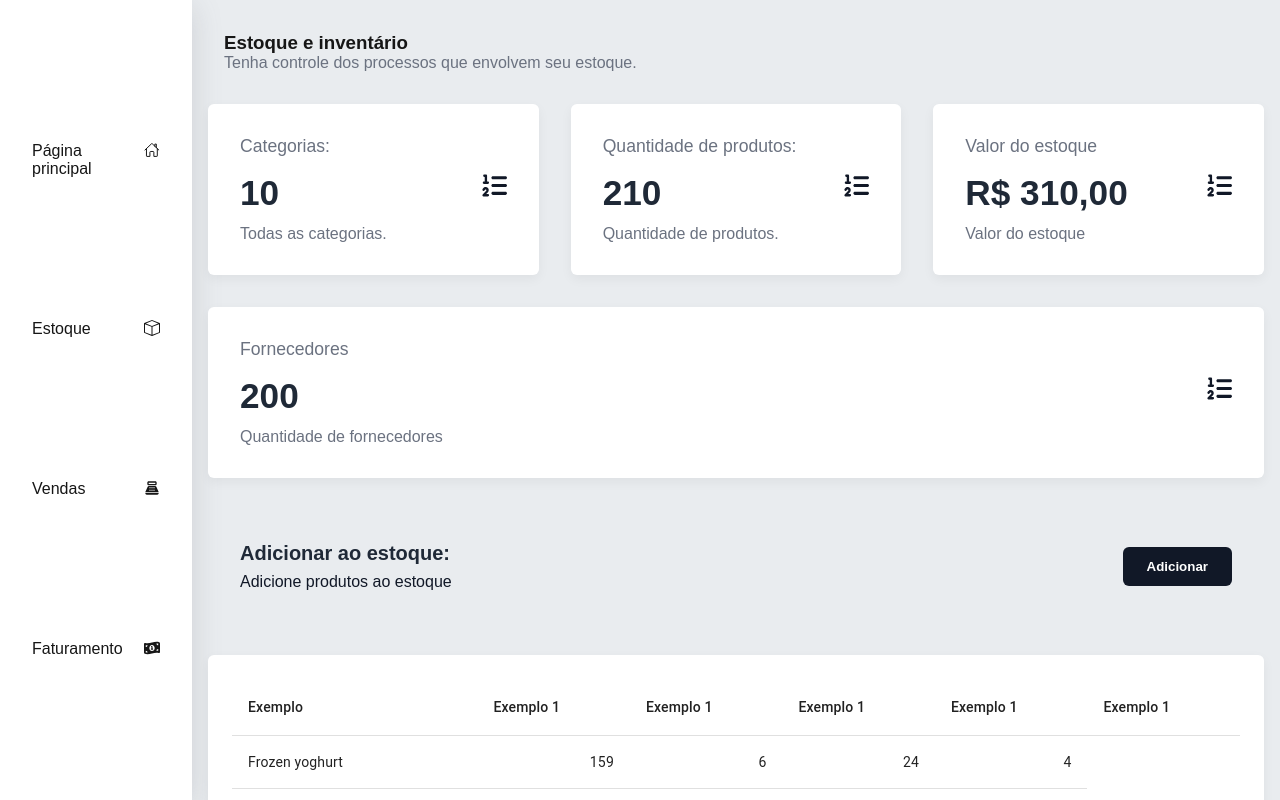
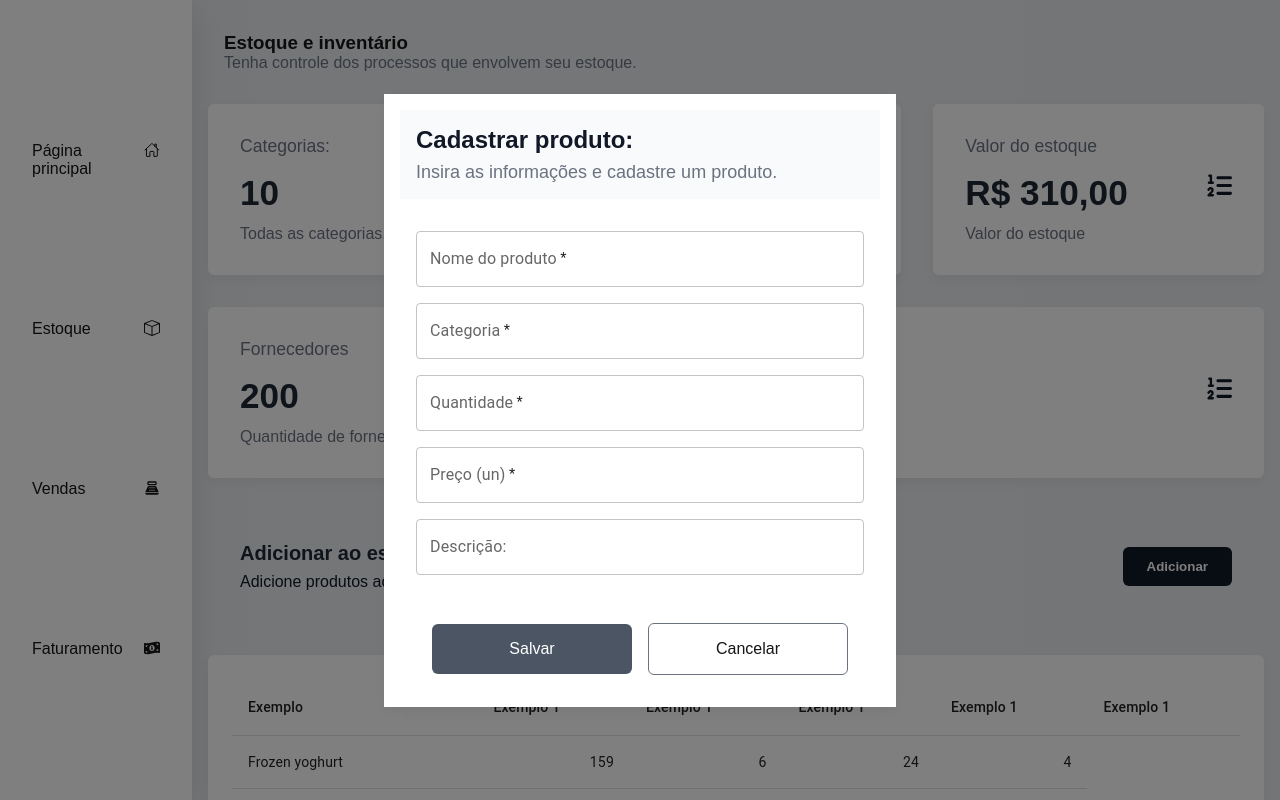
Before and after one commit to pnzrfst/pdv, a Next.js app: page /stock in a window 1280 px wide. Both pictures are taken after a click on the button "Adicionar". Built offline with nearby package versions, Linux system fonts and the light colour scheme.

Commit message:
feat: add some components

```diff
--- a/src/app/(private-routes)/stock/page.tsx
+++ b/src/app/(private-routes)/stock/page.tsx
@@ -1,8 +1,13 @@
+"use client";
 import TableComponent from "@/components/TableComponent";
 import styles from "./page.module.css";
 import { FaListOl } from "react-icons/fa6";
+import FormComponent from "@/components/FormComponent";
+import { useState } from "react";
 
 export default function Stock() {
+  const [isOpen, setIsOpen] = useState<boolean>(false);
+
   return (
     <div>
       <header className={styles.header}>
@@ -24,17 +29,15 @@ export default function Stock() {
               <h4 className={styles.h4}>Quantidade de produtos:</h4>
               <div className={styles.headerBox}>
                 <h1 className={styles.h1}>210</h1>
-                <FaListOl className={styles.svg}  size={25} />
+                <FaListOl className={styles.svg} size={25} />
               </div>
-              <p className={styles.p}>
-                Quantidade de produtos.
-              </p>
+              <p className={styles.p}>Quantidade de produtos.</p>
             </li>
             <li className={styles.aboutTopBox}>
               <h4 className={styles.h4}>Valor do estoque</h4>
               <div className={styles.headerBox}>
                 <h1 className={styles.h1}>R$ 310,00</h1>
-                <FaListOl className={styles.svg}  size={25} />
+                <FaListOl className={styles.svg} size={25} />
               </div>
               <p className={styles.p}>Valor do estoque</p>
             </li>
@@ -42,7 +45,7 @@ export default function Stock() {
               <h4 className={styles.h4}>Fornecedores</h4>
               <div className={styles.headerBox}>
                 <h1 className={styles.h1}>200</h1>
-                <FaListOl className={styles.svg}  size={25} />
+                <FaListOl className={styles.svg} size={25} />
               </div>
               <p className={styles.p}>Quantidade de fornecedores</p>
             </li>
@@ -51,14 +54,31 @@ export default function Stock() {
         <section className={styles.addToInventory}>
           <div className={styles.addProductContainer}>
             <div className={styles.info}>
-              <h3 className={styles.titleAddToInventory}>Adicionar ao estoque: </h3>
-              <p className={styles.pAddToInventory}>Adicione produtos ao estoque</p>
+              <h3 className={styles.titleAddToInventory}>
+                Adicionar ao estoque:{" "}
+              </h3>
+              <p className={styles.pAddToInventory}>
+                Adicione produtos ao estoque
+              </p>
             </div>
-            <button className={styles.addNewProduct}>Adicionar</button>
+            <button
+              className={styles.addNewProduct}
+              onClick={() => setIsOpen(true)}
+            >
+              Adicionar
+            </button>
+
+            <FormComponent
+              title="Cadastrar produto:"
+              subtitle="Insira as informações e cadastre um produto."
+              onSubmit={() => console.log("Foi-se embora")}
+              isOpen={isOpen}
+              onCancel={() => setIsOpen(!isOpen)}
+            ></FormComponent>
           </div>
         </section>
         <section className={styles.listStock}>
-            <TableComponent></TableComponent>
+          <TableComponent></TableComponent>
         </section>
       </main>
     </div>
--- /dev/null
+++ b/src/components/FormComponent/index.css
@@ -0,0 +1,95 @@
+:root {
+  --primary-color: #1f2937;
+  --secondary-color: #4b5563;
+  --accent-color: #3b82f6;
+  --bg-color: #f9fafb;
+  --box-bg: #ffffff;
+  --text-dark: #111827;
+  --text-light: #6b7280;
+  --shadow: rgba(0, 0, 0, 0.05) 0px 4px 12px;
+  --radius: 6px;
+  --transition: 0.3s ease-in-out;
+}
+
+.overlay {
+  position: fixed;
+  top: 0;
+  left: 0;
+  width: 100vw;
+  height: 100vh;
+  background-color: rgba(0, 0, 0, 0.5); /* fundo escuro com transparência */
+  display: flex;
+  justify-content: center;
+  align-items: center;
+  z-index: 999; /* abaixo do formBody (1000) */
+}
+
+.formBody {
+  box-shadow: var(--shadow);
+  height: auto;
+  width: 40vw;
+  background-color: var(--box-bg);
+  padding: 1rem;
+  z-index: 1000;
+}
+
+.formBody .title {
+  display: flex;
+  background-color: var(--bg-color);
+  flex-direction: column;
+  padding: 1rem;
+  gap: 0.5rem;
+  margin-bottom: 1rem;
+}
+
+.title h1 {
+  font-size: 24px;
+  color: var(--text-dark);
+}
+
+.title p {
+  font-size: 18px;
+  color: var(--text-light);
+}
+.formBody .inputs {
+  gap: 1rem;
+  padding: 1rem;
+  display: flex;
+  border: var(--text-light);
+  flex-direction: column;
+  margin-bottom: 1rem;
+}
+
+.formBody .btnsAction {
+  display: flex;
+  justify-content: space-evenly;
+  align-items: center;
+  padding: 1rem;
+  width: auto;
+}
+
+.btnsAction button {
+  padding: 1rem;
+  border-radius: var(--radius);
+  width: 200px;
+  font-size: 16px;
+  cursor: pointer;
+}
+
+.btnsAction #saveButton {
+  background-color: var(--secondary-color);
+  color: var(--box-bg);
+}
+
+.btnsAction #cancelButton {
+  background-color: var(--box-bg);
+  border: 1px solid var(--text-light);
+}
+
+.btnsAction #cancelButton:hover {
+  background-color: var(--bg-color);
+}
+
+.btnsAction #saveButton:hover {
+  opacity: 80%;
+}
--- /dev/null
+++ b/src/components/FormComponent/index.tsx
@@ -0,0 +1,75 @@
+import { TextField } from "@mui/material";
+import "./index.css";
+
+interface FormComponentProps {
+  onSubmit: () => void;
+  onCancel: () => void;
+  isOpen: boolean;
+  title: string;
+  subtitle: string;
+}
+
+export default function FormComponent({
+  onSubmit,
+  isOpen,
+  onCancel,
+  title,
+  subtitle,
+}: FormComponentProps) {
+  if (!isOpen) return null;
+
+  return (
+    <div className="overlay">
+      <div className="formBody">
+        <span className="title">
+          <h1>{title}</h1>
+          <p>{subtitle}</p>
+        </span>
+        <div className="inputs">
+          <TextField
+            type="text"
+            required
+            label="Nome do produto"
+            id="name"
+            variant="outlined"
+          />
+          <TextField
+            type="text"
+            required
+            label="Categoria"
+            id="category"
+            variant="outlined"
+          />
+          <TextField
+            type="number"
+            required
+            label="Quantidade"
+            id="quantity"
+            variant="outlined"
+          />
+          <TextField
+            type="number"
+            required
+            label="Preço (un)"
+            id="price"
+            variant="outlined"
+          />
+          <TextField
+            type="text"
+            label="Descrição: "
+            id="description"
+            variant="outlined"
+          />
+        </div>
+        <div className="btnsAction">
+          <button id="saveButton" onClick={onSubmit}>
+            Salvar
+          </button>
+          <button id="cancelButton" onClick={onCancel}>
+            Cancelar
+          </button>
+        </div>
+      </div>
+    </div>
+  );
+}
```
